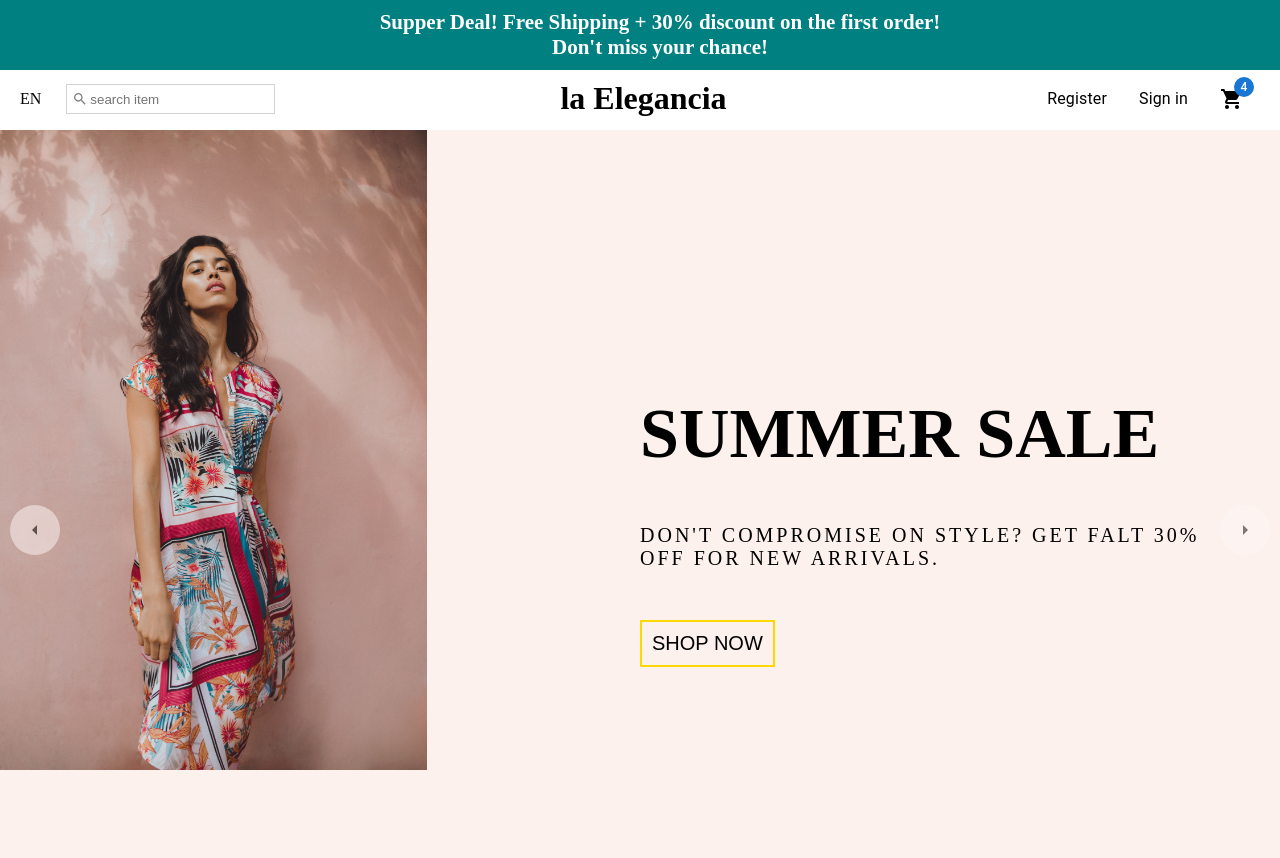
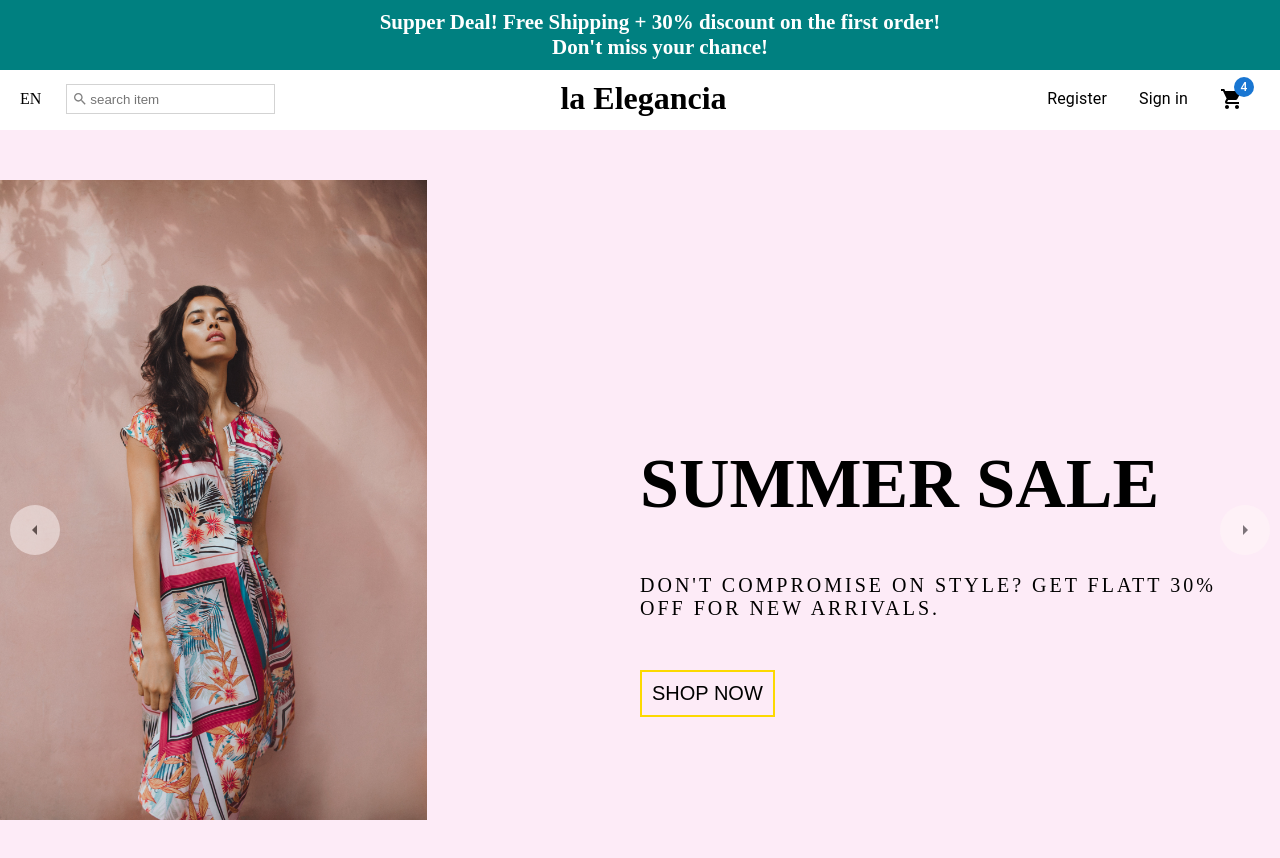
Before and after one commit to Matt-Hamilton-GitHub/la-elegancia, a React (Create React App) app: page / in a window 1280 px wide. Shown: the top 858 px of the page. Built offline with nearby package versions, Linux system fonts and the light colour scheme; grey boxes are pictures that could not be loaded.

Commit message:
slides sompleted

```diff
--- a/src/components/Slider.jsx
+++ b/src/components/Slider.jsx
@@ -1,58 +1,56 @@
 
-import React from 'react'
+import React, { useState } from 'react'
 import ArrowLeftIcon from '@mui/icons-material/ArrowLeft';
 import ArrowRightIcon from '@mui/icons-material/ArrowRight';
 import styled from 'styled-components'
 import summer_dress from '../imgs/summer-dress-2.jpg'
+import winter_dress from '../imgs/winter-dress.jpg'
+import slides from '../data'
 
 function Slider() {
+
+  const[slideIndex, setSlideIndex] = useState(0);
+
+  const handleClick = (direction)=>{
+
+    if(direction === 'left'){
+      setSlideIndex(slideIndex > 0 ?slideIndex - 1 : 2)
+    }else{
+      setSlideIndex(slideIndex < 2 ?slideIndex + 1 : 0)
+    }
+
+  }
+
   return (
     <Wrapper>
-        <Arrow direction='left'>
+        <Arrow direction='left' onClick={()=> handleClick('left')}>
             <ArrowLeftIcon />
         </Arrow>
-        <div className='wrapper-slides'>
-            <Slide bg='fcf1ed'>
+        <WrapperSlides slideIndex={slideIndex}>
+          {slides.map((slide) => {
+              const {id, img, title, desc, bg} = slide;
 
-                <div className='img-container'>
-                    <img src={summer_dress} className='image-slider'/>
+             return(
+
+            <Slide bg={bg} key={id}>
+
+               <div className='img-container' >
+                    <img src={img} className='image-slider'/>
                 </div>
                 <div className='info-container'>
-                  <h1>SUMMER SALE</h1>
-                  <p>DON'T COMPROMISE ON STYLE? GET FALT 30% OFF FOR NEW ARRIVALS.</p>
+                  <h1>{title}</h1>
+                  <p>{desc}</p>
                   <button className=''>SHOP NOW</button>
                 </div>
+
             </Slide>
+              )
 
-            <Slide bg='fcf1ed'>
+              })
+          }
 
-                <div className='img-container'>
-                    <img src={summer_dress} className='image-slider'/>
-                </div>
-                <div className='info-container'>
-                  <h1>WINTER SALE</h1>
-                  <p>DON'T COMPROMISE ON STYLE? GET FALT 30% OFF FOR NEW ARRIVALS.</p>
-                  <button className=''>SHOP NOW</button>
-                </div>
-            </Slide>
-
-            <Slide bg='fcf1ed'>
-
-                <div className='img-container'>
-                    <img src={summer_dress} className='image-slider'/>
-                </div>
-                <div className='info-container'>
-                  <h1>FALL SALE</h1>
-                  <p>DON'T COMPROMISE ON STYLE? GET FALT 30% OFF FOR NEW ARRIVALS.</p>
-                  <button className=''>SHOP NOW</button>
-                </div>
-            </Slide>
-
-
-
-
-        </div>
-        <Arrow direction='right'>
+        </WrapperSlides>
+        <Arrow direction='right'  onClick={()=> handleClick('right')}>
           <ArrowRightIcon />
           </Arrow>
     </Wrapper>
@@ -62,17 +60,12 @@ function Slider() {
 export default Slider
 
 const Wrapper = styled.div`
-
     width:100%;
     height:100vh;
     display:flex;
     position:relative;
     overflow:hidden;
 
-.wrapper-slides{
-display:flex;
-flex-direction:row;
-}
 
 .img-container{
 flex:1;
@@ -125,13 +118,23 @@ const Arrow = styled.div`
       right: ${props => props.direction === 'right' && '10px'};
       cursor:pointer;
       opacity:0.5;
+      z-index:2;
 
 `
 
+const WrapperSlides = styled.div`
+display:flex;
+flex-direction:row;
+transform: translateX(${props => props.slideIndex * -100}vw);
+transition: all 1.5s ease-in-out;
+`
+
+
 const Slide = styled.div`
-  display:flex;
+display:flex;
 align-items: center;
 width:100vw;
 height:100vh;
+padding-top:50px;
 background-color: #${props => props.bg }
 `
--- /dev/null
+++ b/src/data.js
@@ -0,0 +1,32 @@
+import summer_dress from './imgs/summer-dress-2.jpg'
+import winter_dress from './imgs/winter-dress.jpg'
+import popular_dress from './imgs/popular-dress.jpg'
+
+
+const sliderItems = [
+
+{
+    id: 0,
+    img: summer_dress,
+     title:"SUMMER SALE",
+     desc:"DON'T COMPROMISE ON STYLE? GET FLATT 30% OFF FOR NEW ARRIVALS.",
+     bg:'FDEBF7'
+},
+{
+    id: 1,
+    img: winter_dress,
+     title:'WINTER COLLECTION',
+     desc:"DON'T COMPROMISE ON STYLE? GET FLAT 30% OFF FOR NEW ARRIVALS.",
+     bg:'fcf1ed'
+},
+{
+    id: 2,
+    img: popular_dress,
+     title:'POPULAR',
+     desc:"DON'T COMPROMISE ON STYLE? GET FLAT 30% OFF FOR NEW ARRIVALS.",
+     bg:'fcf1ed'
+},
+
+]
+
+export default sliderItems;
```
Also changed, not shown: 2 other files (tests, documents, lock files or other folders).
